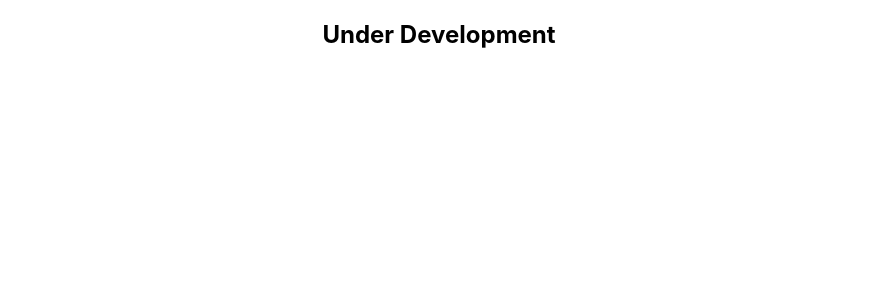
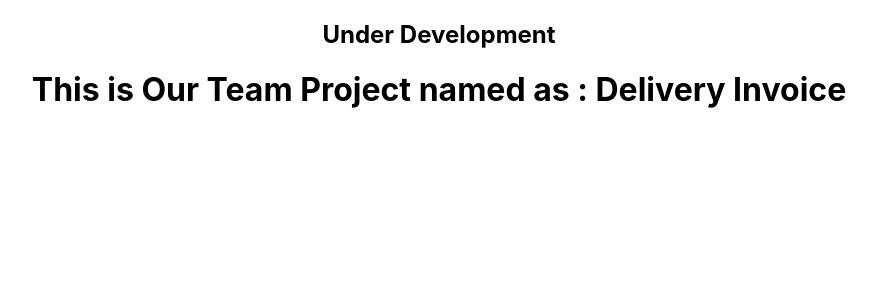
Before and after one commit to ZuberDunge/delivery-and-invoice, a React (Create React App) app: page / in a window 1280 px wide. Shown: the top 300 px of the page, without its empty margins (201-1077 px from the left). Built offline with nearby package versions, Linux system fonts and the light colour scheme.

Commit message:
Intorudce Home Page

```diff
--- a/package.json
+++ b/package.json
@@ -8,7 +8,12 @@
     "@testing-library/user-event": "^12.8.3",
     "react": "^17.0.2",
     "react-dom": "^17.0.2",
+    "react-icons": "^4.3.1",
+    "react-redux": "^7.2.6",
+    "react-router": "^6.0.2",
+    "react-router-dom": "^6.0.2",
     "react-scripts": "4.0.3",
+    "redux": "^4.1.2",
     "web-vitals": "^1.1.2"
   },
   "scripts": {
--- a/src/App.js
+++ b/src/App.js
@@ -1,10 +1,12 @@
 import logo from './logo.svg';
 import './App.css';
+import Home from './component/home/home';
 
 function App() {
   return (
     <div className="App">
       <h2>Under Development</h2>
+      <Home />
     </div>
   );
 }
--- /dev/null
+++ b/src/component/home/home.js
@@ -0,0 +1,11 @@
+import React from 'react'
+
+function Home() {
+    return (
+        <div>
+            <h1>This is Our Team Project named as : Delivery Invoice</h1>
+        </div>
+    )
+}
+
+export default Home;
```
Also changed, not shown: 1 other file (tests, documents, lock files or other folders).
